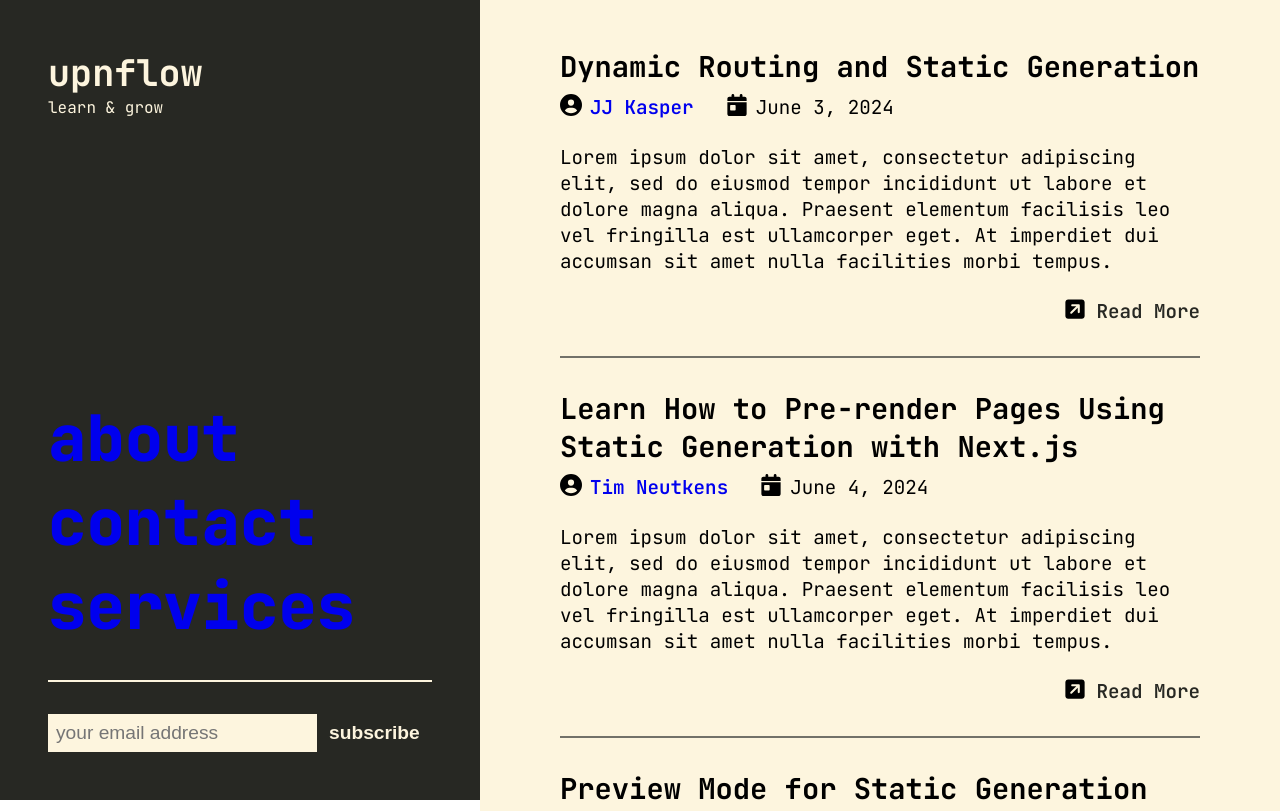
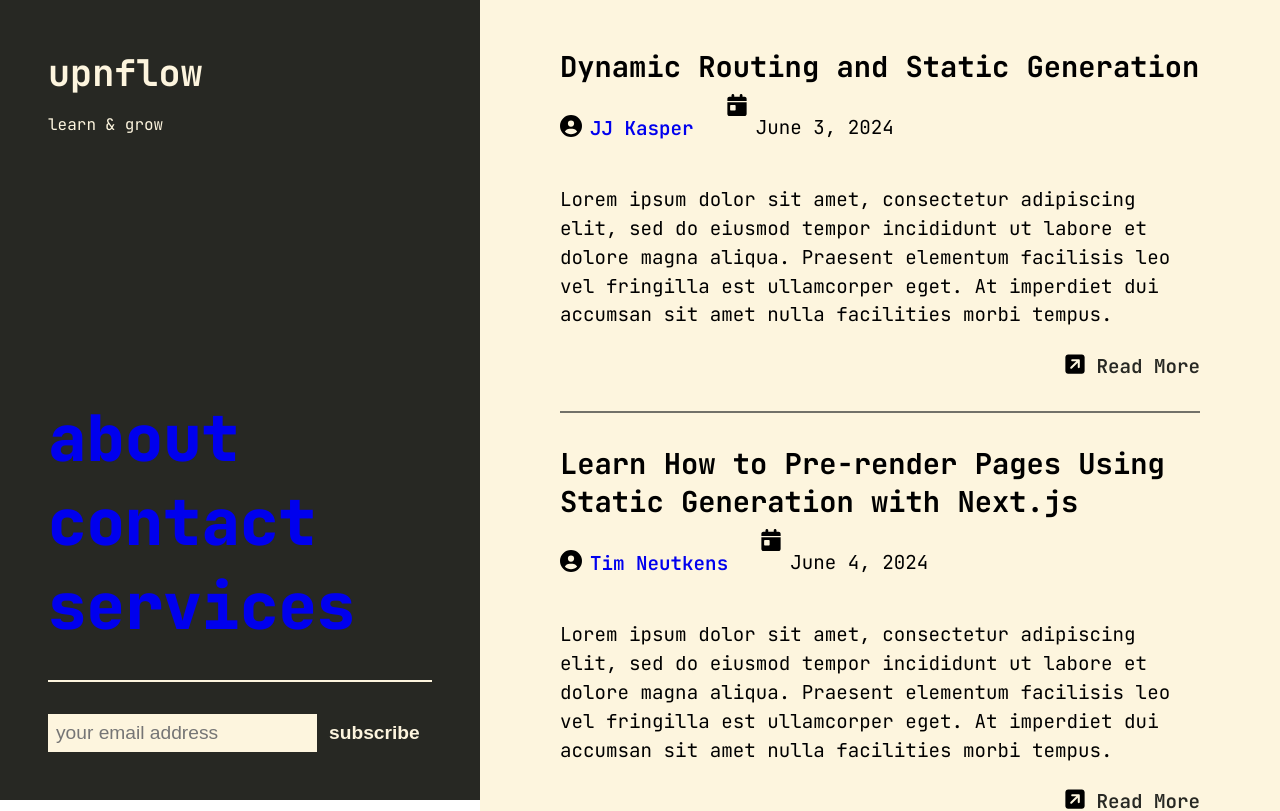
Before and after one commit to yogskr/upnflow, a Next.js app: page / in a window 1280 px wide. Shown: the top 811 px of the page. Built offline with nearby package versions, Linux system fonts and the light colour scheme.

Commit message:
Added global styling for html, body, h1, h2, h3, p, and li

```diff
--- a/app/globals.css
+++ b/app/globals.css
@@ -17,15 +17,30 @@
 
 /* Global Style */
 * {
-  padding: 0;
-  margin: 0;
+  text-decoration: none;
   box-sizing: border-box;
-  text-decoration: none;
 }
 
 /* General Style */
 a:hover {
   transition: all 0.4s ease-in-out;
+}
+
+html {
+  scroll-behavior: smooth;
+}
+
+body,
+h1,
+h2,
+h3 {
+  margin: 0;
+  padding: 0;
+}
+
+p,
+li {
+  line-height: 1.5;
 }
 
 /* Main Content -- Main Page and Footer */
```
